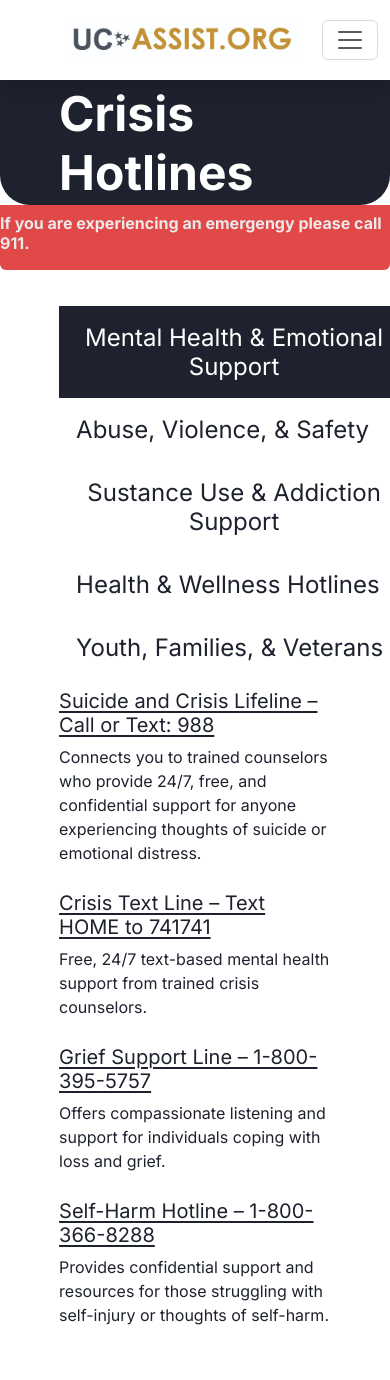
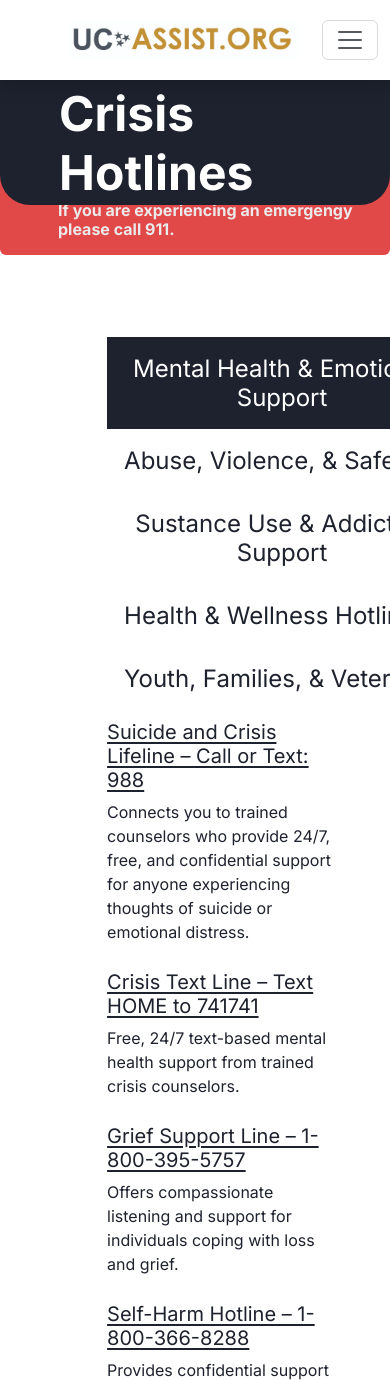
Before and after one commit to ucassist-ttu/Gov-AI, a PHP site: page /html/pages/crisis.html in a window 390 px wide; the page is wider, and only the part inside the window is pictured. Shown: the top 1380 px of that part. Run offline with PHP 8.4, Linux system fonts and the light colour scheme.

Commit message:
finished crisis page with responsiveness

```diff
--- a/css/style.css
+++ b/css/style.css
@@ -1,4 +1,15 @@
 @import url('https://fonts.googleapis.com/css2?family=Inter:wght@400;500;600;700&display=swap');
+/*variables for inside the CSS file: var(--colorName)*/
+:root {
+    --gold: #AA8A41;
+    --navy: #3E4450;
+    --dark-navy: #1E222E;
+    --accent-blue: #606A76;
+    --light-grey: #EBE9EA;
+    --red: #E14848;
+}
+:root { --header-curve: 30px; } /* adjust to match your .page-header border-radius bottom (30px in your CSS) */
+:root { --crisis-visible-height: 48px; } /* how much of the crisis bar should show under the curve */
 
 .header-image-small {
   position: relative;
@@ -208,15 +219,6 @@ a:hover {
 .clr-light-grey {
     color: #EBE9EA;
 }
-/*variables for inside the CSS file: var(--colorName)*/
-:root {
-    --gold: #AA8A41;
-    --navy: #3E4450;
-    --dark-navy: #1E222E;
-    --accent-blue: #606A76;
-    --light-grey: #EBE9EA;
-    --red: #E14848;
-}
 
 
 body, html {
@@ -238,6 +240,7 @@ main {
     flex: 1;
 }
 .page{
+    padding-top: 10vh;
     padding-inline:clamp(10px, 7vh, 200px);
     padding-bottom:clamp(10px, 10vh, 200px);
 }
@@ -265,6 +268,33 @@ main {
     display: flex;
     justify-content: center;
     align-items: center;
+}
+.header-crisis-wrapper {
+  position: relative;
+  overflow: visible; /* ensure crisis is not clipped by the wrapper */
+}
+
+/* make sure header stays above the crisis */
+.header-crisis-wrapper .page-header {
+  position: relative;
+  z-index: 3;
+  border-radius: 0 0 var(--header-curve) var(--header-curve);
+}
+
+/* put crisis behind header and behind the rounded corners */
+.header-crisis-wrapper .crisis {
+  position: absolute;
+  left: 0;
+  right: 0;
+  top: calc(100% - var(--header-curve));
+  height: clamp(80px,10vh,calc(var(--crisis-visible-height) + var(--header-curve)));
+  z-index: 2; /* less than header (3) so header overlays it */
+  display: flex;
+  align-items: flex-end;
+  justify-content: start;
+  padding-inline: clamp(10px, 0vh, 45px);
+  padding-bottom: 8px;     /* moves text up/down a bit*/
+  box-sizing: border-box;
 }
 
 nav img {
--- a/html/pages/crisis.html
+++ b/html/pages/crisis.html
@@ -14,16 +14,18 @@
     <div id="navbar"></div>
 
     <main>
-        <div id="pageHeader" class="page-header container-fluid">
-            Crisis Hotlines
-        </div>
-        <!-- emergency Link -->
-        <div class="crisis text-start rounded-bottom z-3 position-relative red clr-light-grey">
-            <h6 class="fw-bold">If you are experiencing an emergengy please call 911.</h6>
+        <div class="header-crisis-wrapper position-relative">
+            <div id="pageHeader" class="page-header container-fluid">
+                Crisis Hotlines
+            </div>
+            <!-- emergency Link -->
+            <div class="crisis text-start rounded-bottom position-absolute red clr-light-grey">
+                <h6 class="fw-bold ms-5">If you are experiencing an emergengy please call 911.</h6>
+            </div>
         </div>
         <!-- page content -->
-        <div class="page">
-            <div class=" row d-flex align-items-start pt-5">
+        <div class="page ms-5">
+            <div class="row d-flex  align-items-start pt-5">
                 <!--navigation tabs-->
                 <div class="col-12 col-md-6 col-lg-6 col-xl-4">
                     <ul class="nav nav-tabs" id="crisis-pills-tabs" role="tablist" aria-orientation="vertical">
```
Also changed, not shown: index.html (+1 -11 lines).
